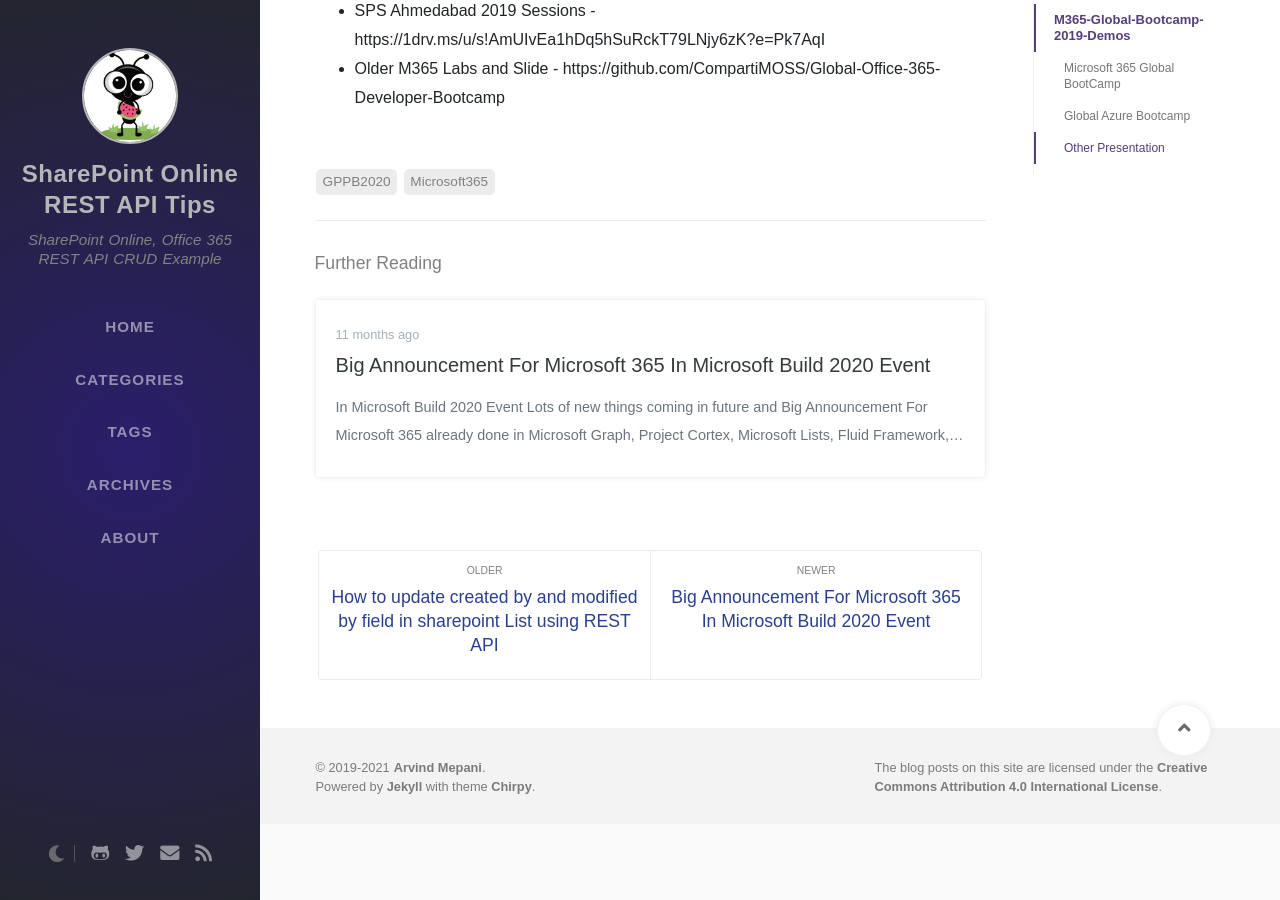
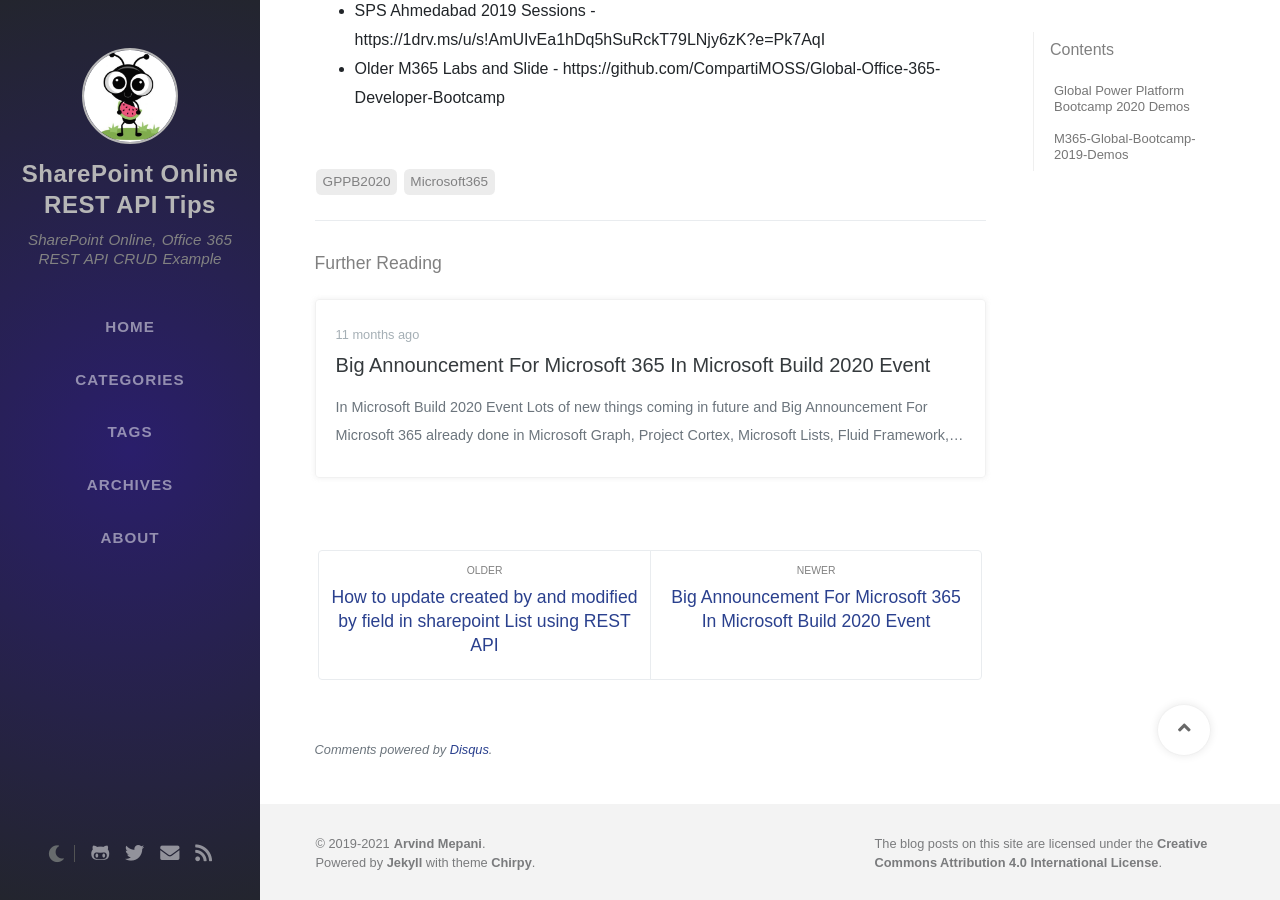
Before and after one commit to anomepani/anomepani.github.io, a Jekyll site: the page built from _posts/2020-02-21-microsoft-global-power-platform-bootcamp-2020-session-and-demo.md, in a window 1280 px wide and 900 px high, scrolled down 1605 px. Built offline with Jekyll 4.4.1, drawn with Linux system fonts in a browser that asks for light colours; nearby versions of some CDN libraries; some web fonts are replaced; comment, search, counter and statistics services are not loaded; part of the change alters nothing that is shown.

Commit message:
Add disquss based commenting

```diff
--- a/_config.yml
+++ b/_config.yml
@@ -61,8 +61,8 @@ google_analytics:
 
 
 disqus:
-  comments: false  # boolean type, the global switch for posts comments.
-  shortname: ''    # Fill with your Disqus shortname. › https://help.disqus.com/en/articles/1717111-what-s-a-shortname
+  comments: true  # boolean type, the global switch for posts comments.
+  shortname: 'anomepani-1'    # Fill with your Disqus shortname. › https://help.disqus.com/en/articles/1717111-what-s-a-shortname
 
 # The year your website first ran.
 first_run: 2019
```
